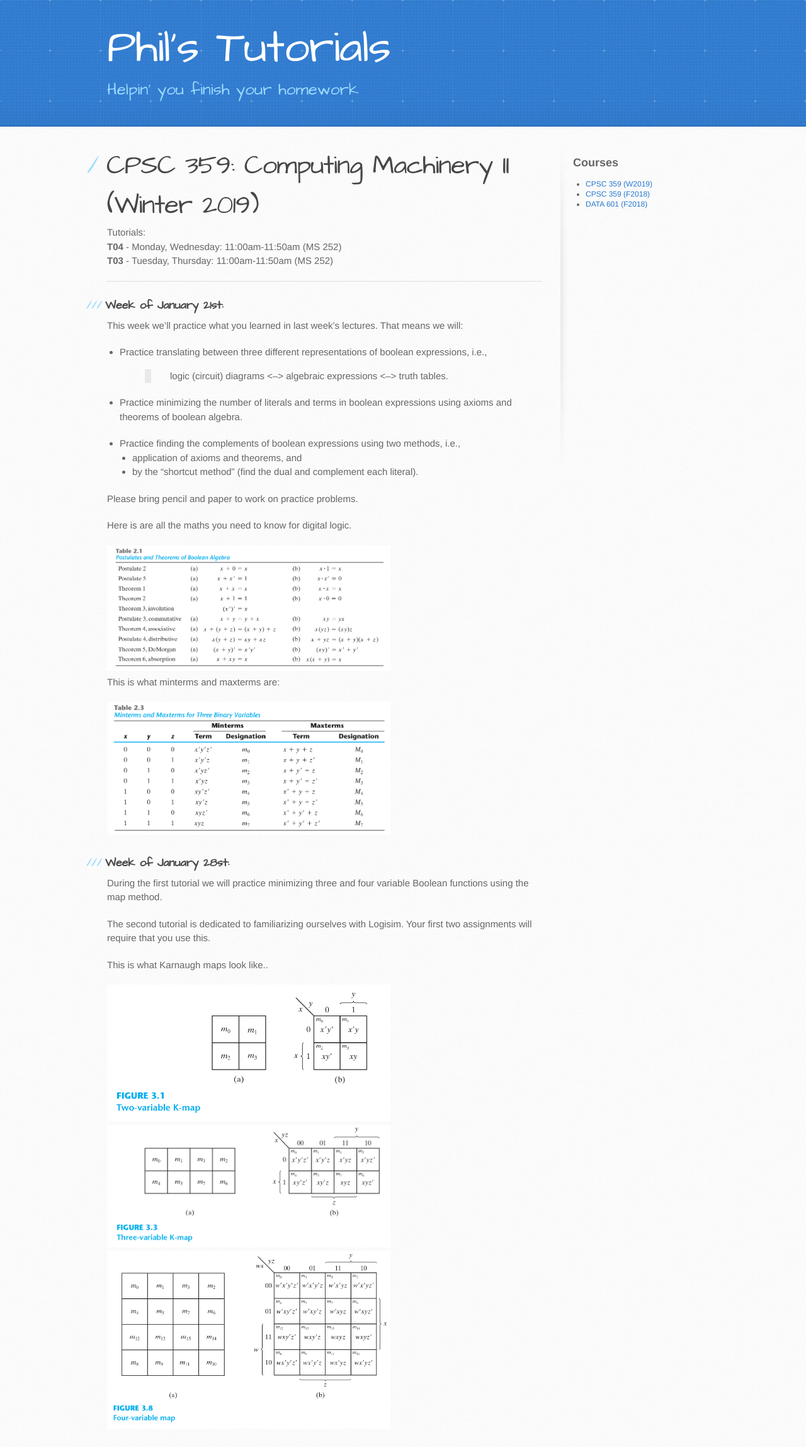
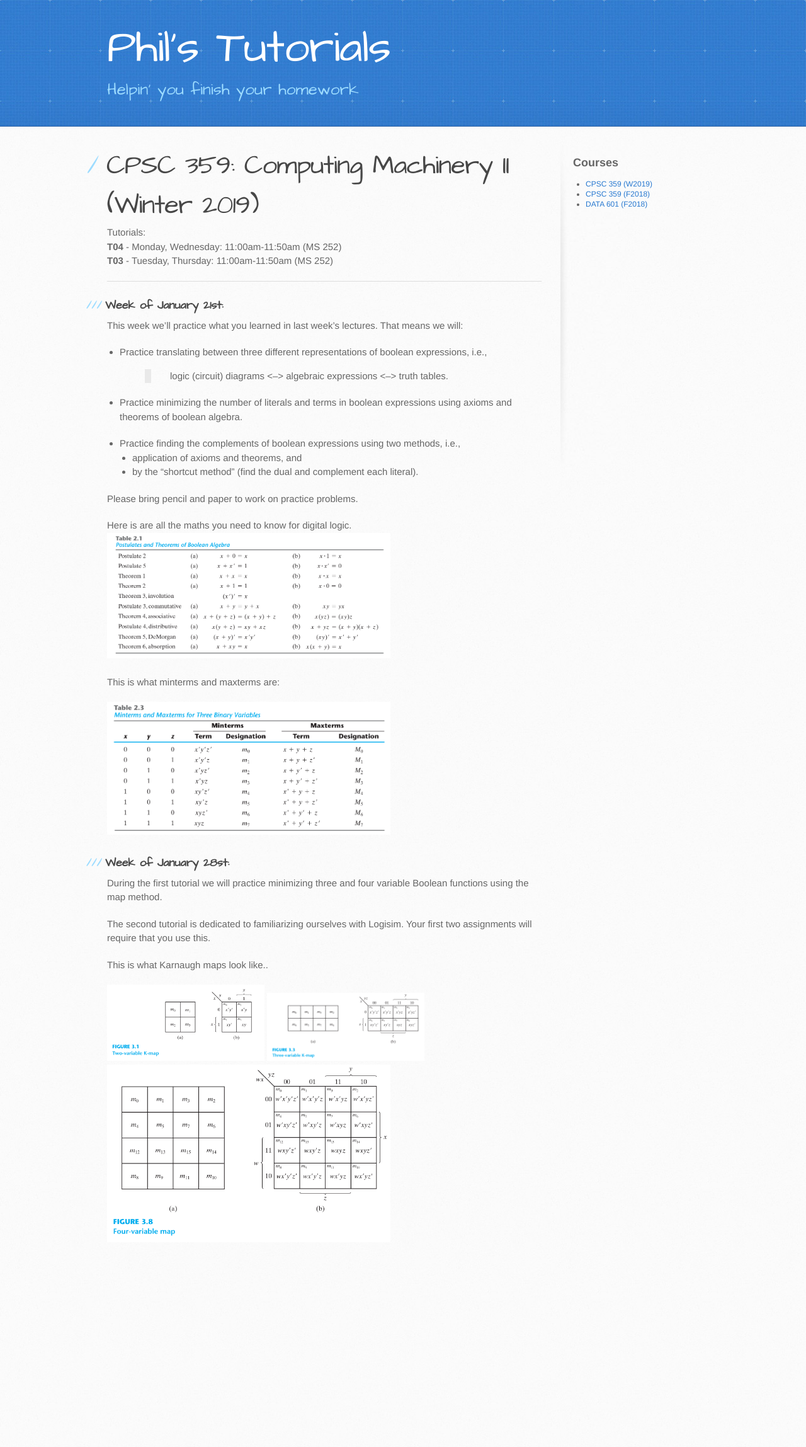
Before and after one commit to philstutorials/philstutorials.github.io, a Jekyll site: the page built from CPSC359W.md, in a window 1280 px wide. Shown: the whole page at 63% size. Built offline with Jekyll 4.4.1, drawn with Linux system fonts in a browser that asks for light colours; our own code applies the rules of GitHub Pages for plain Markdown files; after the commit the page ends 2001 px from its top, so only the background shows below that.

Commit message:
Update CPSC359W.md

```diff
--- a/CPSC359W.md
+++ b/CPSC359W.md
@@ -26,9 +26,7 @@ This week we'll practice what you learned in last week's lectures. That means we
 Please bring pencil and paper to work on practice problems.
 
 Here is are all the maths you need to know for digital logic.
-<div style="display: block; margin: 0 auto;" >
 <img src="https://raw.githubusercontent.com/philstutorials/philstutorials.github.io/master/_data/postulates_theorems.png " width="450"/>
-</div>
 
 This is what minterms and maxterms are:
 
@@ -42,7 +40,7 @@ The second tutorial is dedicated to familiarizing ourselves with Logisim. Your f
 This is what Karnaugh maps look like..
 
 <div>
- <img src="https://raw.githubusercontent.com/philstutorials/philstutorials.github.io/master/_data/kmap2.png " width="450"/>
- <img src="https://raw.githubusercontent.com/philstutorials/philstutorials.github.io/master/_data/kmap3.png " width="450"/>
+ <img src="https://raw.githubusercontent.com/philstutorials/philstutorials.github.io/master/_data/kmap2.png " width="250"/>
+ <img src="https://raw.githubusercontent.com/philstutorials/philstutorials.github.io/master/_data/kmap3.png " width="250"/>
  <img src="https://raw.githubusercontent.com/philstutorials/philstutorials.github.io/master/_data/kmap4.png " width="450"/>
 </div>
```
